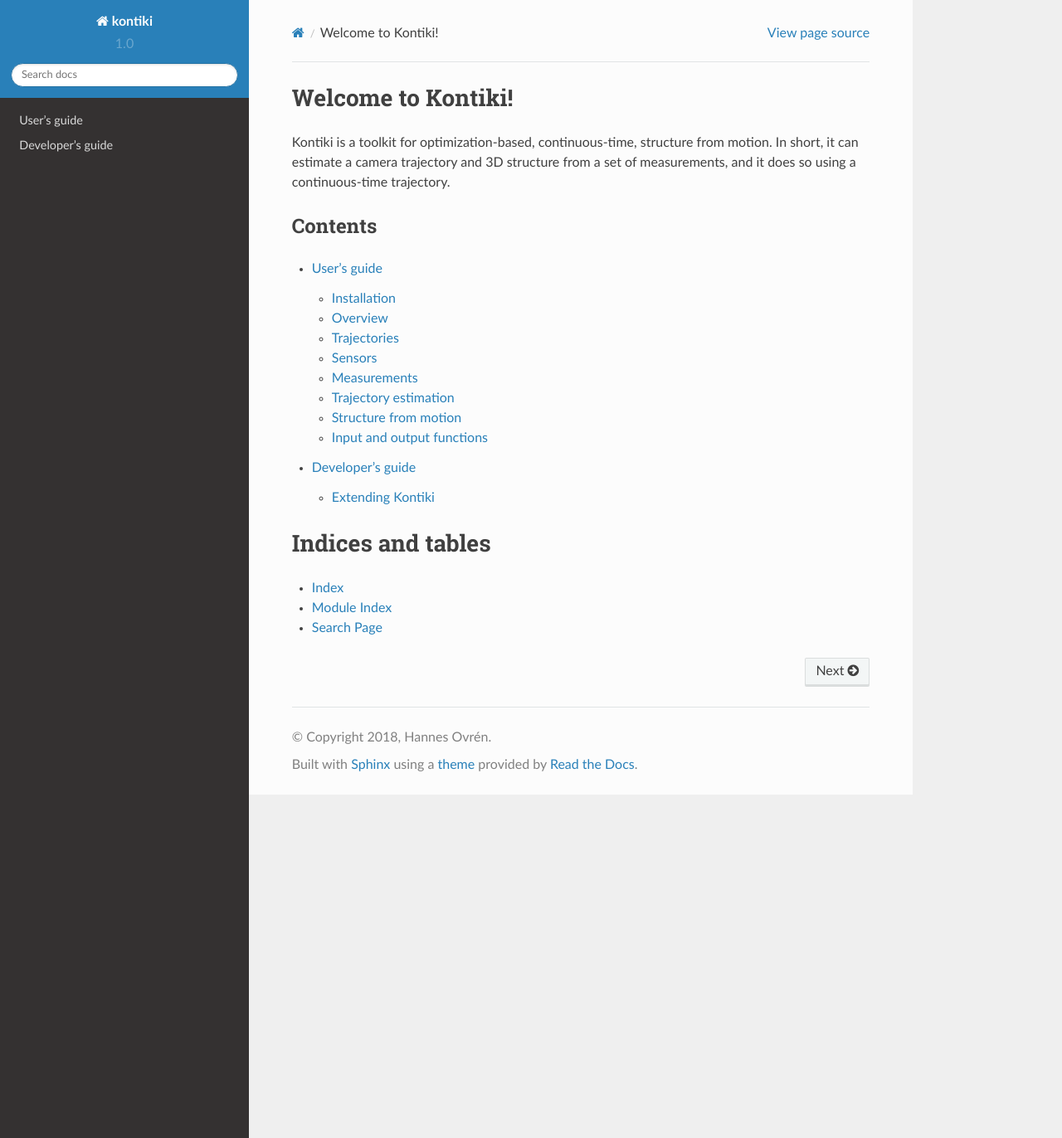
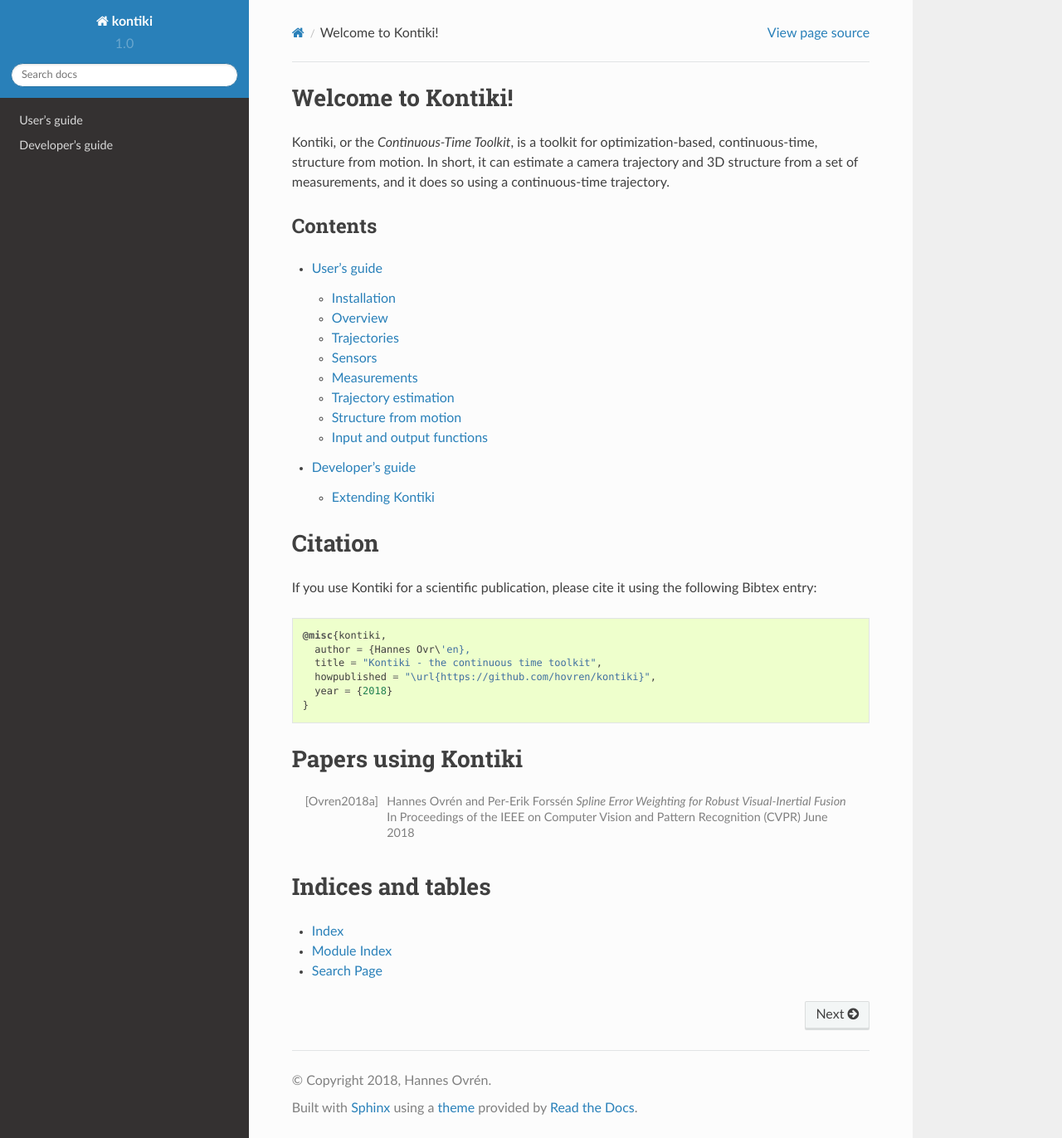
Before and after one commit to hovren/kontiki, a Sphinx documentation site: the page built from docs/index.rst, in a window 1280 px wide and 1372 px high. Shown: the whole window at 83% size. Built offline with Sphinx 7.4.7 and the Read the Docs theme 2.0.0, drawn with Linux system fonts in a browser that asks for light colours.

Commit message:
Add CITING.txt and citing information to docs

```diff
--- /dev/null
+++ b/CITING.txt
@@ -0,0 +1,8 @@
+If you use Kontiki for a scientific publication, please cite it using the following Bibtex entry::
+
+    @misc{kontiki,
+      author = {Hannes Ovr\'en},
+      title = "Kontiki - the continuous time toolkit",
+      howpublished = "\url{https://github.com/hovren/kontiki}",
+      year = {2018}
+    }
--- a/docs/index.rst
+++ b/docs/index.rst
@@ -6,7 +6,7 @@
 Welcome to Kontiki!
 ===================
 
-Kontiki is a toolkit for optimization-based, continuous-time, structure from motion.
+Kontiki, or the *Continuous-Time Toolkit*, is a toolkit for optimization-based, continuous-time, structure from motion.
 In short, it can estimate a camera trajectory and 3D structure from a set of measurements, and it does so using
 a continuous-time trajectory.
 
@@ -19,6 +19,19 @@
    users/toctree
    developers/toctree
 
+Citation
+=========
+
+.. include:: ../CITING.txt
+
+Papers using Kontiki
+====================
+.. [Ovren2018a]
+   Hannes Ovrén and Per-Erik Forssén
+   *Spline Error Weighting for Robust Visual-Inertial Fusion*
+   In Proceedings of the IEEE on Computer Vision and Pattern Recognition (CVPR)
+   June 2018
+
 Indices and tables
 ==================
 
```
